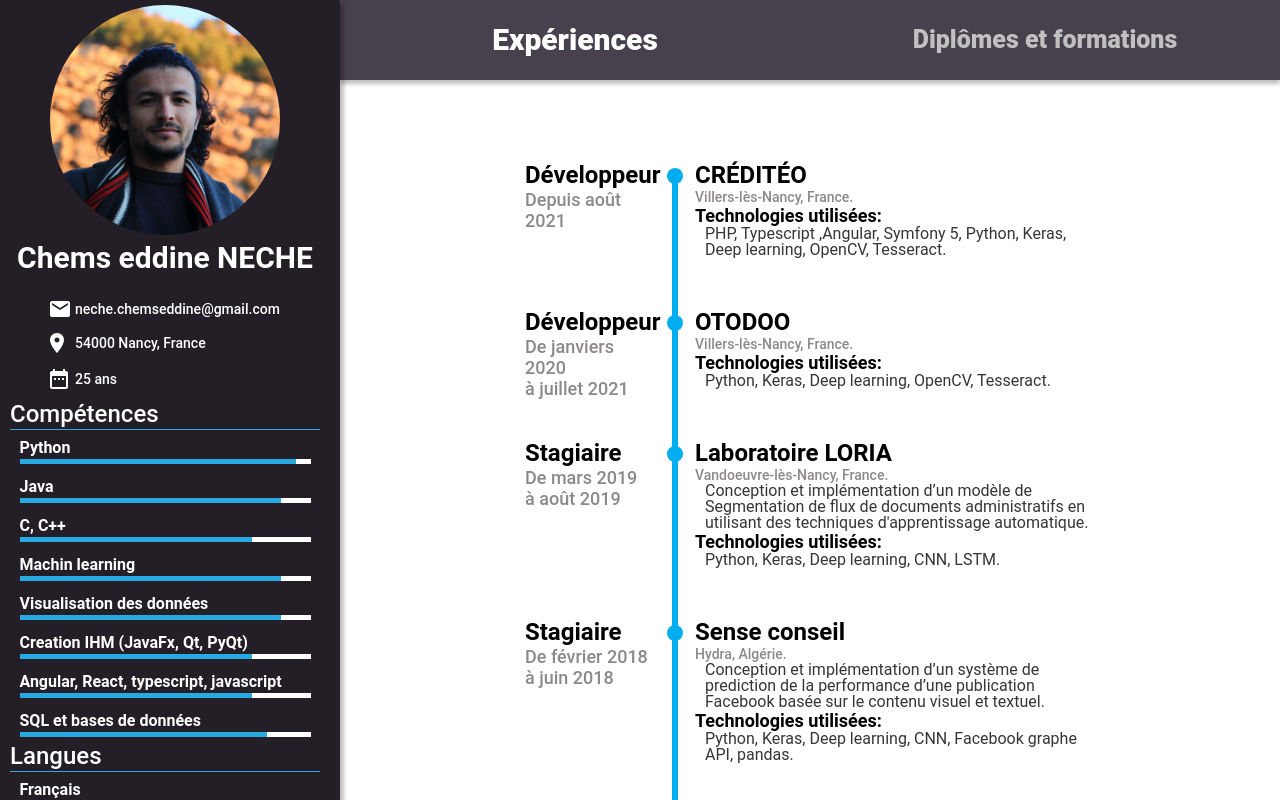
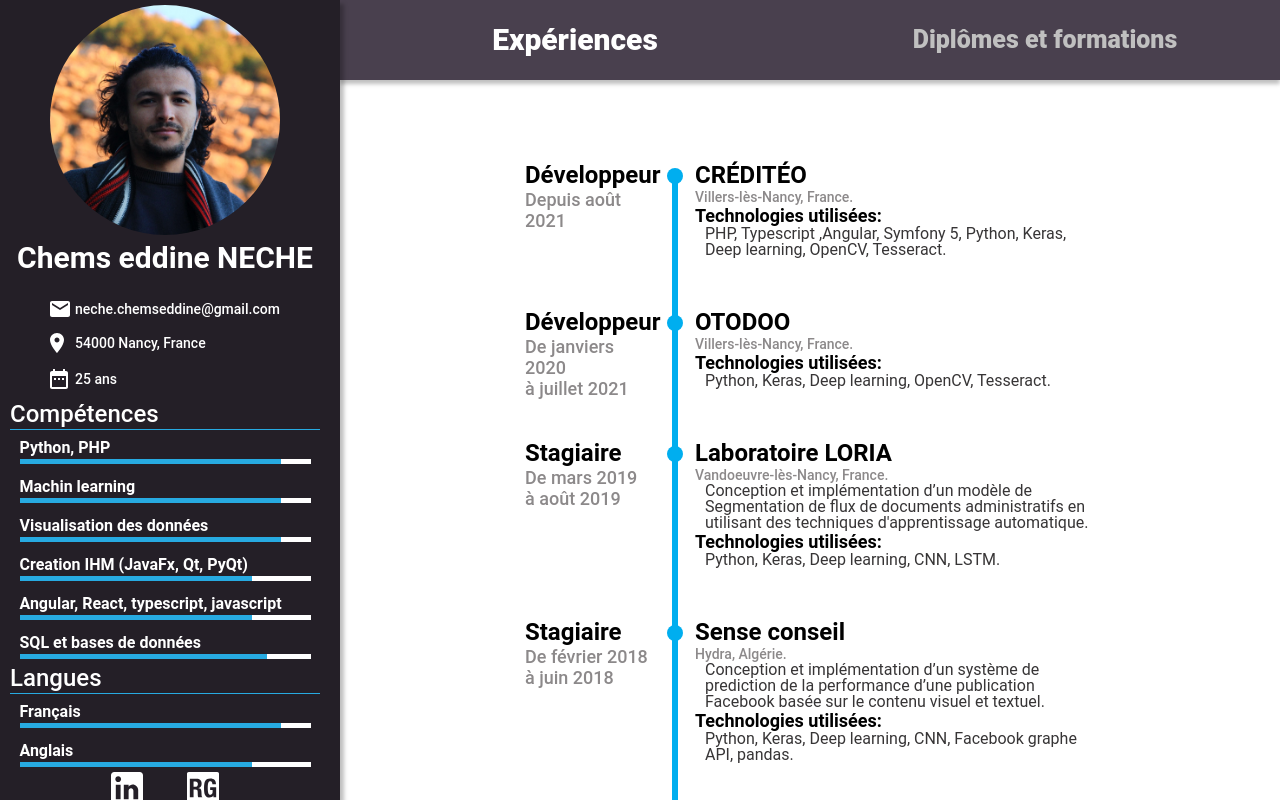
Before and after one commit to neche-chemseddine/resume, a React (Create React App) app: page / in a window 1280 px wide. Built offline with nearby package versions, Linux system fonts and the light colour scheme.

Commit message:
Fix css overflow issues Update skills

```diff
--- a/src/App.css
+++ b/src/App.css
@@ -21,10 +21,9 @@ body, html,#root,.App {
   grid-column: 2;
   grid-row: 2;
   padding-top:81px ;
-  overflow: hidden;
+  overflow-x: auto;
   box-sizing: border-box;
 }
-
 @media screen and  (max-width: 768px){
   .App{
     display: block;
--- a/src/App.js
+++ b/src/App.js
@@ -23,7 +23,6 @@ function App() {
       shrinkOn = 500,
       headerEl = document.getElementsByClassName("mobileNav")[0];
 
-    console.log(distanceY);
 
 
     if (isDesktop == false) {
--- a/src/components/experience/Experience.css
+++ b/src/components/experience/Experience.css
@@ -30,7 +30,6 @@
     .Experience_container{
         z-index: 300;
         padding: 5px 10px;
-        height:  calc(100vh - 76px);;
         margin-top: 76px;
         position: static;
         display: block;
--- a/src/components/experience/Experience.js
+++ b/src/components/experience/Experience.js
@@ -24,8 +24,8 @@ export default function Experience(props) {
         >
             {slideprops =>
                 <div style={slideprops} className="Experience_container snap-scroll snap-top-mob_nav">
-                    {props.isDesktop == false && <p className="Header">Expériences</p>}
-                    {props.isDesktop == false && <div className="HorizontalLine"></div>}
+                    {props.isDesktop === false && <p className="Header">Expériences</p>}
+                    {props.isDesktop === false && <div className="HorizontalLine"/>}
 
                     <div className="experience_list">
                         {experiences}
--- a/src/components/sideBar/SideBar.css
+++ b/src/components/sideBar/SideBar.css
@@ -116,7 +116,7 @@ h1.skill_name {
 .logo_container {
     display: grid;
     grid-template-columns: 32px 32px;
-    align-content: center;
+    align-content: end;
     gap: 44px;
 }
 
--- a/src/components/sideBar/SideBar.js
+++ b/src/components/sideBar/SideBar.js
@@ -53,9 +53,7 @@ export default function SideBar(props) {
                     <p className="Header">Compétences</p>
                     <div className="HorizontalLine"/>
                     <div className="Skills">
-                        <Skill skill_name="Python" level="95"/>
-                        <Skill skill_name="Java" level="90"/>
-                        <Skill skill_name="C, C++" level="80"/>
+                        <Skill skill_name="Python, PHP" level="90"/>
                         <Skill skill_name="Machin learning" level="90"/>
                         <Skill skill_name="Visualisation des données" level="90"/>
                         <Skill skill_name="Creation IHM (JavaFx, Qt, PyQt)" level="80"/>
@@ -69,7 +67,6 @@ export default function SideBar(props) {
                     <div className="HorizontalLine"/>
                     <div className="Skills">
                         <Skill skill_name="Français" level="90"/>
-                        <Skill skill_name="Arabe" level="95"/>
                         <Skill skill_name="Anglais" level="80"/>
                     </div>
 
```
Also changed, not shown: 1 other file (tests, documents, lock files or other folders).
